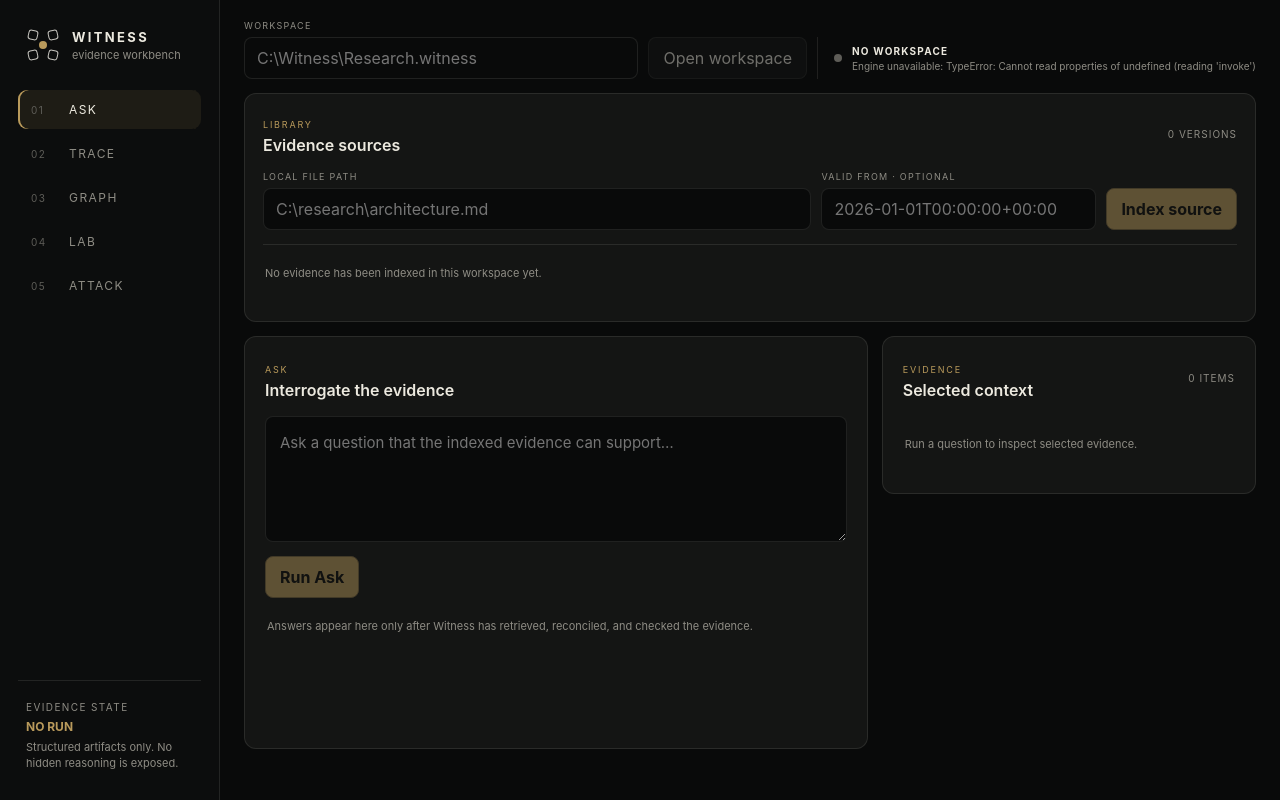
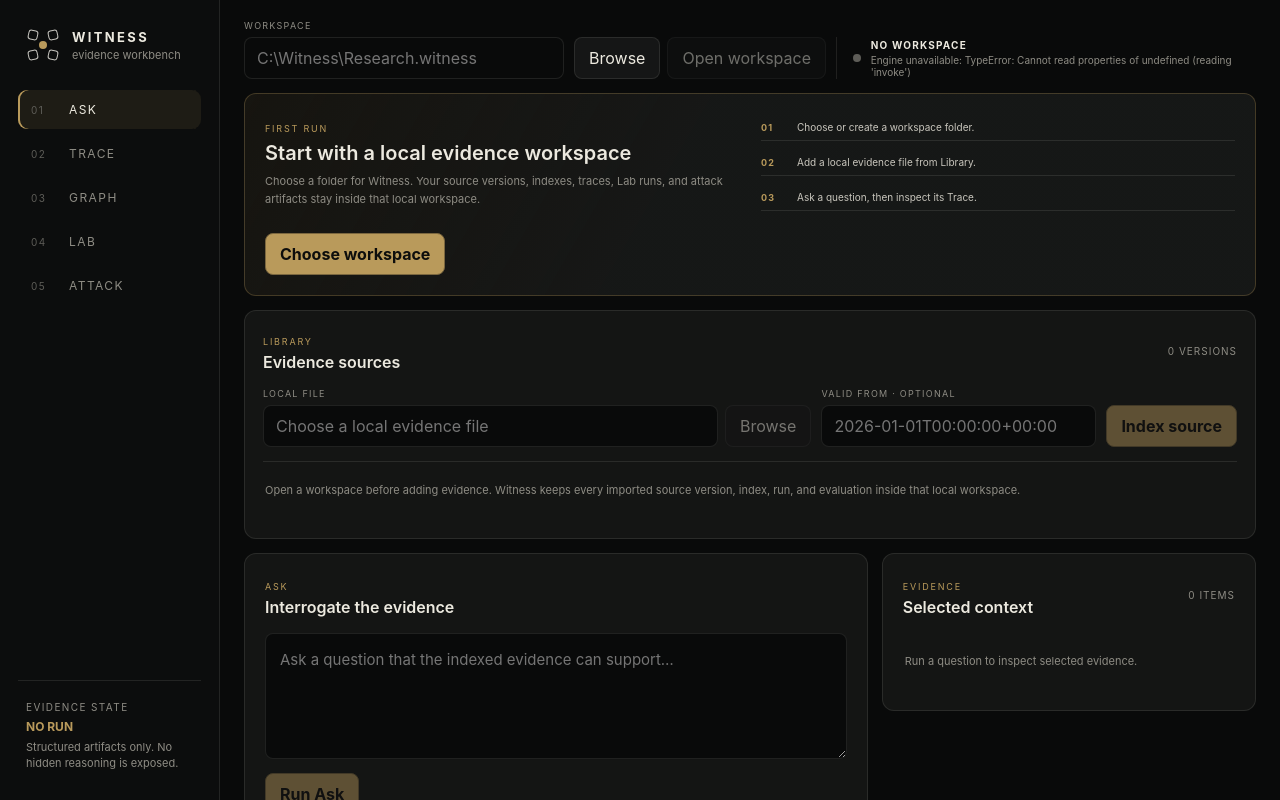
Before and after one commit to purysho/Witness, a React (Vite) app in the folder apps/desktop/: page / in a window 1280 px wide. Shown: the top 800 px of the page. Built offline with nearby package versions, Linux system fonts and the light colour scheme.

Commit message:
Phase 8: add native first-run workspace and source pickers

```diff
--- a/apps/desktop/src/app/App.tsx
+++ b/apps/desktop/src/app/App.tsx
@@ -1,4 +1,5 @@
 import { useEffect, useState } from "react";
+import { open as openDialog } from "@tauri-apps/plugin-dialog";
 import type {
   AskResult,
   AttackManifestSummary,
@@ -24,9 +25,28 @@ import { VisualEvidenceViewer } from "../features/visual/VisualEvidenceViewer";
 
 type Tab = "ask" | "trace" | "graph" | "lab" | "attack";
 
+const LAST_WORKSPACE_KEY = "witness:last-workspace";
+
+function rememberedWorkspace(): string {
+  try {
+    return window.localStorage.getItem(LAST_WORKSPACE_KEY) ?? "";
+  } catch {
+    return "";
+  }
+}
+
+function rememberWorkspace(path: string) {
+  try {
+    window.localStorage.setItem(LAST_WORKSPACE_KEY, path);
+  } catch {
+    // A remembered path is a convenience only; workspace state stays canonical
+    // in the engine and must not depend on browser storage.
+  }
+}
+
 export function App() {
   const [tab, setTab] = useState<Tab>("ask");
-  const [workspacePath, setWorkspacePath] = useState("");
+  const [workspacePath, setWorkspacePath] = useState(rememberedWorkspace);
   const [workspace, setWorkspace] = useState<WorkspaceOpenResult | null>(null);
   const [sourcePath, setSourcePath] = useState("");
   const [validFrom, setValidFrom] = useState("");
@@ -75,11 +95,17 @@ export function App() {
     setAttackRuns(runs.runs);
   }
 
-  async function openWorkspace() {
+  async function openWorkspacePath(path: string) {
+    const normalized = path.trim();
+    if (!normalized) {
+      return;
+    }
     setBusy(true);
     setError(null);
     try {
-      const opened = await engine.openWorkspace(workspacePath);
+      const opened = await engine.openWorkspace(normalized);
+      setWorkspacePath(opened.path);
+      rememberWorkspace(opened.path);
       setWorkspace(opened);
       setResult(null);
       setGraph(null);
@@ -93,6 +119,54 @@ export function App() {
       setError(String(reason));
     } finally {
       setBusy(false);
+    }
+  }
+
+  async function openWorkspace() {
+    await openWorkspacePath(workspacePath);
+  }
+
+  async function browseWorkspace() {
+    setError(null);
+    try {
+      const selected = await openDialog({
+        directory: true,
+        multiple: false,
+        title: "Choose a Witness workspace folder",
+      });
+      if (typeof selected === "string") {
+        setWorkspacePath(selected);
+        await openWorkspacePath(selected);
+      }
+    } catch (reason) {
+      setError("Could not open workspace picker: " + String(reason));
+    }
+  }
+
+  async function browseSource() {
+    setError(null);
+    try {
+      const selected = await openDialog({
+        directory: false,
+        multiple: false,
+        title: "Choose an evidence source",
+        filters: [
+          {
+            name: "Evidence files",
+            extensions: [
+              "pdf", "md", "markdown", "txt", "html", "htm",
+              "docx", "pptx", "xlsx", "csv", "json", "py", "js",
+              "ts", "tsx", "jsx", "rs", "go", "java", "c", "cpp",
+              "h", "hpp", "toml", "yaml", "yml",
+            ],
+          },
+        ],
+      });
+      if (typeof selected === "string") {
+        setSourcePath(selected);
+      }
+    } catch (reason) {
+      setError("Could not open source picker: " + String(reason));
     }
   }
 
@@ -420,6 +494,14 @@ export function App() {
               placeholder="C:\Witness\Research.witness"
             />
           </label>
+          <div className="workspace-actions">
+            <button
+              className="secondary"
+              disabled={busy}
+              onClick={browseWorkspace}
+            >
+              Browse
+            </button>
             <button
               className="secondary"
               disabled={busy || !workspacePath.trim()}
@@ -427,6 +509,7 @@ export function App() {
             >
               {workspace ? "Reopen" : "Open workspace"}
             </button>
+          </div>
           <div className="engine-status">
             <span className={workspace ? "status-dot ready" : "status-dot"} />
             <div>
@@ -446,13 +529,48 @@ export function App() {
           </div>
         )}
 
+        {!workspace && (
+          <section className="panel first-run-panel">
+            <div>
+              <span className="eyebrow">FIRST RUN</span>
+              <h2>Start with a local evidence workspace</h2>
+              <p>
+                Choose a folder for Witness. Your source versions, indexes,
+                traces, Lab runs, and attack artifacts stay inside that local
+                workspace.
+              </p>
+            </div>
+            <ol className="first-run-steps">
+              <li><strong>01</strong><span>Choose or create a workspace folder.</span></li>
+              <li><strong>02</strong><span>Add a local evidence file from Library.</span></li>
+              <li><strong>03</strong><span>Ask a question, then inspect its Trace.</span></li>
+            </ol>
+            <div className="first-run-actions">
+              <button className="primary" disabled={busy} onClick={browseWorkspace}>
+                Choose workspace
+              </button>
+              {workspacePath.trim() && (
+                <button
+                  className="secondary"
+                  disabled={busy}
+                  onClick={openWorkspace}
+                >
+                  Open remembered workspace
+                </button>
+              )}
+            </div>
+          </section>
+        )}
+
         <LibraryPanel
           sourcePath={sourcePath}
           validFrom={validFrom}
           sources={sources}
           busy={busy}
+          workspaceReady={Boolean(workspace)}
           onSourcePath={setSourcePath}
           onValidFrom={setValidFrom}
+          onBrowseSource={browseSource}
           onImport={importSource}
         />
 
--- a/apps/desktop/src/features/library/LibraryPanel.tsx
+++ b/apps/desktop/src/features/library/LibraryPanel.tsx
@@ -1,38 +1,105 @@
 import type { SourceVersionSummary } from "../../../../../contracts/generated/rpc";
 
 interface Props {
-  sourcePath:string; validFrom:string; sources:SourceVersionSummary[]; busy:boolean;
-  onSourcePath:(value:string)=>void; onValidFrom:(value:string)=>void; onImport:()=>void;
+  sourcePath: string;
+  validFrom: string;
+  sources: SourceVersionSummary[];
+  busy: boolean;
+  workspaceReady: boolean;
+  onSourcePath: (value: string) => void;
+  onValidFrom: (value: string) => void;
+  onBrowseSource: () => void;
+  onImport: () => void;
 }
 
-export function LibraryPanel({sourcePath,validFrom,sources,busy,onSourcePath,onValidFrom,onImport}:Props) {
+export function LibraryPanel({
+  sourcePath,
+  validFrom,
+  sources,
+  busy,
+  workspaceReady,
+  onSourcePath,
+  onValidFrom,
+  onBrowseSource,
+  onImport,
+}: Props) {
   return (
     <section className="panel library-panel">
       <div className="panel-heading">
-        <div><span className="eyebrow">LIBRARY</span><h2>Evidence sources</h2></div>
+        <div>
+          <span className="eyebrow">LIBRARY</span>
+          <h2>Evidence sources</h2>
+        </div>
         <span className="count">{sources.length} versions</span>
       </div>
+
       <div className="import-row">
-        <label className="field grow">
-          <span>Local file path</span>
-          <input value={sourcePath} onChange={e=>onSourcePath(e.target.value)} placeholder="C:\research\architecture.md" />
-        </label>
+        <div className="field grow">
+          <span>Local file</span>
+          <div className="path-picker">
+            <input
+              value={sourcePath}
+              onChange={(event) => onSourcePath(event.target.value)}
+              placeholder="Choose a local evidence file"
+              disabled={!workspaceReady}
+            />
+            <button
+              className="secondary"
+              disabled={busy || !workspaceReady}
+              onClick={onBrowseSource}
+            >
+              Browse
+            </button>
+          </div>
+        </div>
+
         <label className="field date-field">
           <span>Valid from · optional</span>
-          <input value={validFrom} onChange={e=>onValidFrom(e.target.value)} placeholder="2026-01-01T00:00:00+00:00" />
+          <input
+            value={validFrom}
+            onChange={(event) => onValidFrom(event.target.value)}
+            placeholder="2026-01-01T00:00:00+00:00"
+            disabled={!workspaceReady}
+          />
         </label>
-        <button className="primary" disabled={busy||!sourcePath.trim()} onClick={onImport}>Index source</button>
+
+        <button
+          className="primary"
+          disabled={busy || !workspaceReady || !sourcePath.trim()}
+          onClick={onImport}
+        >
+          Index source
+        </button>
       </div>
-      <div className="source-list">
-        {sources.length===0 ? <div className="empty">No evidence has been indexed in this workspace yet.</div> :
-          sources.map(source=>(
-            <article className="source-row" key={source.source_version_id}>
-              <div><strong>{source.title}</strong><span>{source.media_type}</span></div>
-              <div className="source-meta"><code>{source.source_version_id.slice(0,12)}</code><span>{source.valid_from}</span></div>
-            </article>
-          ))
-        }
-      </div>
+
+      {!workspaceReady ? (
+        <div className="empty library-locked">
+          Open a workspace before adding evidence. Witness keeps every imported
+          source version, index, run, and evaluation inside that local workspace.
+        </div>
+      ) : (
+        <div className="source-list">
+          {sources.length === 0 ? (
+            <div className="empty">
+              No evidence has been indexed in this workspace yet. Choose a local
+              file to build the first evidence source.
+            </div>
+          ) : (
+            sources.map((source) => (
+              <article className="source-row" key={source.source_version_id}>
+                <div>
+                  <strong>{source.title}</strong>
+                  <span>{source.media_type}</span>
+                </div>
+                <div className="source-meta">
+                  <code>{source.source_version_id.slice(0, 12)}</code>
+                  <span>{source.valid_from}</span>
+                </div>
+              </article>
+            ))
+          )}
+        </div>
+      )}
     </section>
   );
 }
--- a/apps/desktop/src/styles.css
+++ b/apps/desktop/src/styles.css
@@ -95,3 +95,12 @@ select:focus{border-color:var(--gold-soft)}
 .visual-metadata div{display:grid;grid-template-columns:130px 1fr;gap:12px;padding:9px 0;border-bottom:1px solid var(--line)}
 .visual-metadata dt{color:var(--muted);font-size:9px;text-transform:uppercase}.visual-metadata dd{margin:0;font-size:10px;min-width:0}.visual-metadata code{word-break:break-all;color:#b9b6ad}
 @media(max-width:900px){.visual-viewer-grid{grid-template-columns:1fr}.visual-page-map{max-width:420px}}
+
+
+.workspace-actions{display:flex;gap:7px;align-items:center}
+.path-picker{display:grid;grid-template-columns:minmax(0,1fr) auto;gap:7px}
+.first-run-panel{margin-bottom:14px;padding:20px;display:grid;grid-template-columns:minmax(0,1.1fr) minmax(360px,.9fr) auto;gap:22px;align-items:center;border-color:rgba(185,154,91,.28);background:linear-gradient(120deg,rgba(185,154,91,.08),rgba(24,25,24,.9) 42%)}
+.first-run-panel h2{margin:5px 0 8px;font-size:20px}.first-run-panel p{max-width:680px;margin:0;color:var(--muted);font-size:11px;line-height:1.6}
+.first-run-steps{list-style:none;margin:0;padding:0;display:grid;gap:8px}.first-run-steps li{display:grid;grid-template-columns:28px 1fr;gap:8px;align-items:center;padding:7px 0;border-bottom:1px solid var(--line)}.first-run-steps strong{color:var(--gold);font-size:9px;letter-spacing:.12em}.first-run-steps span{color:#c9c6bd;font-size:10px}
+.first-run-actions{display:grid;gap:7px}.library-locked{margin-top:14px;border-top:1px solid var(--line)}
+@media(max-width:1280px){.first-run-panel{grid-template-columns:1fr 1fr}.first-run-actions{grid-column:1/-1;grid-template-columns:max-content max-content}}
```
Also changed, not shown: apps/desktop/package.json (+19 -3 lines), apps/desktop/src-tauri/capabilities/default.json (+7 -2 lines), 2 other files (tests, documents, lock files or other folders). Lines whose indentation alone changed are shown as unchanged.
